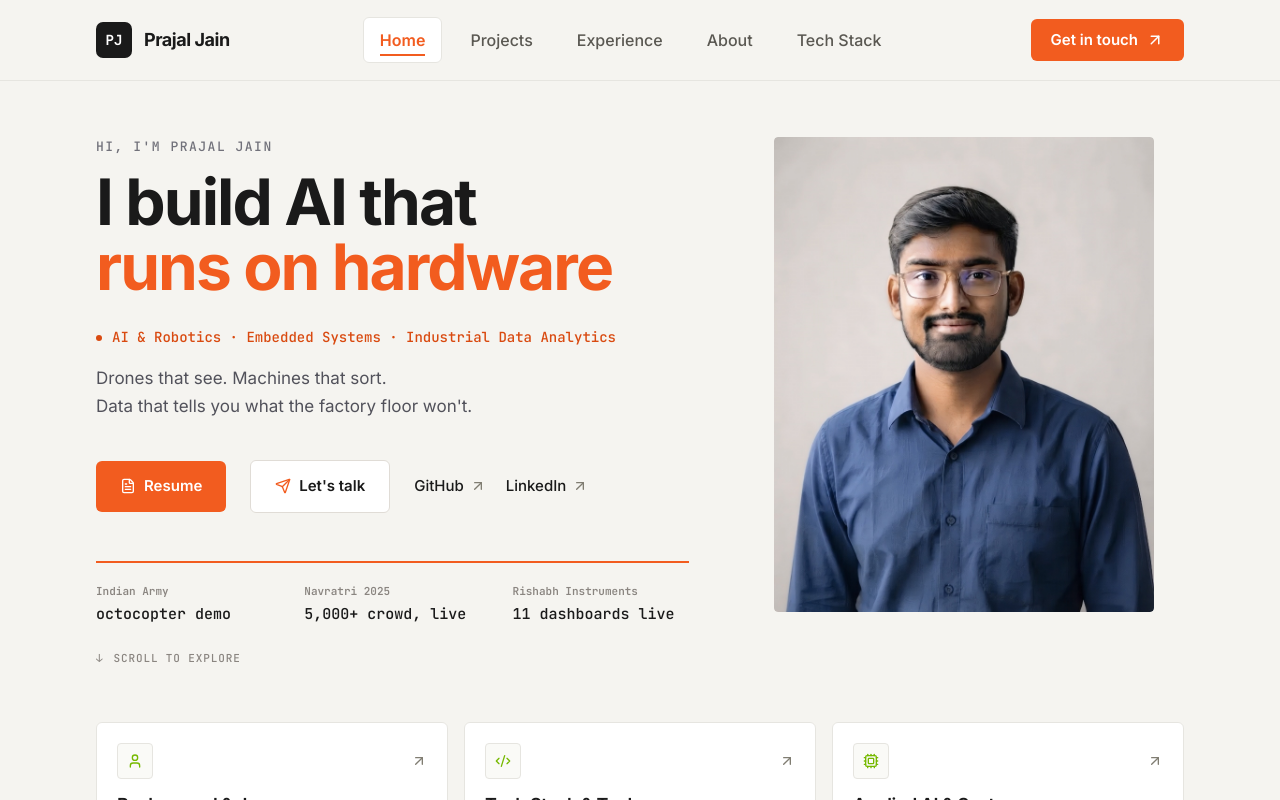
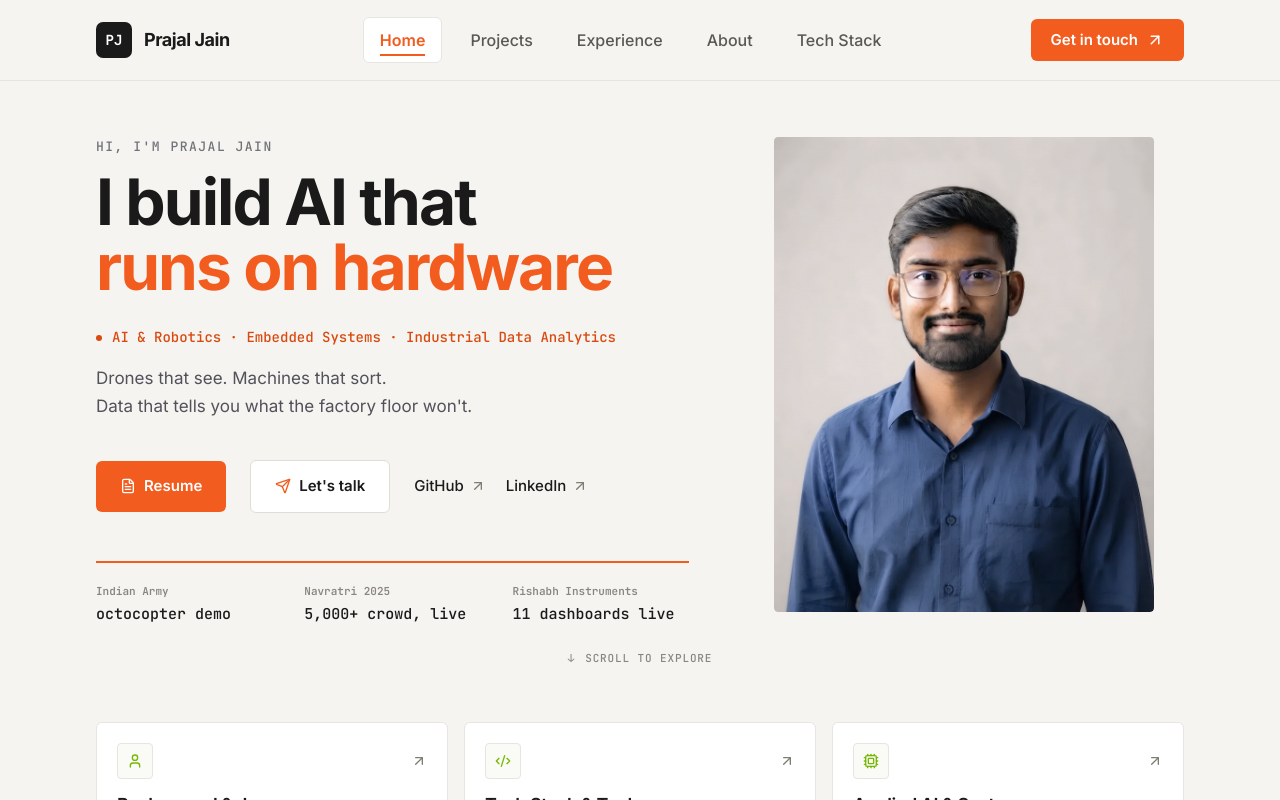
Before and after one commit to Prrajaljain/Portfolio-Setup, a Next.js app: page / in a window 1280 px wide. Shown: the top 800 px of the page. Built offline with nearby package versions, Linux system fonts and the light colour scheme.

Commit message:
Center scroll indicator horizontally across Hero section

```diff
--- a/components/home/hero.tsx
+++ b/components/home/hero.tsx
@@ -227,12 +227,6 @@ export function Hero() {
                   </span>
                 </div>
               </div>
-
-              {/* 8. Scroll Indicator: Left-aligned to text column, 24px below proof strip, hidden below 768px */}
-              <div className="mt-[24px] hidden md:flex items-center gap-[10px] font-mono text-[11px] font-medium uppercase tracking-[0.08em] text-[#8A8580] text-left">
-                <span className="inline-block animate-arrow-bob select-none">↓</span>
-                <span>Scroll to explore</span>
-              </div>
             </div>
 
             {/* 6. Button Row: (48px gap to orange divider) */}
@@ -313,6 +307,12 @@ export function Hero() {
 
         </div>
 
+        {/* Centered Scroll Indicator */}
+        <div className="mt-[24px] hidden md:flex items-center justify-center gap-[10px] font-mono text-[11px] font-medium uppercase tracking-[0.08em] text-[#8A8580] text-center w-full">
+          <span className="inline-block animate-arrow-bob select-none">↓</span>
+          <span>Scroll to explore</span>
+        </div>
+
         {/* Bento Grid Section */}
         <BentoHeroGrid />
       </div>
```
